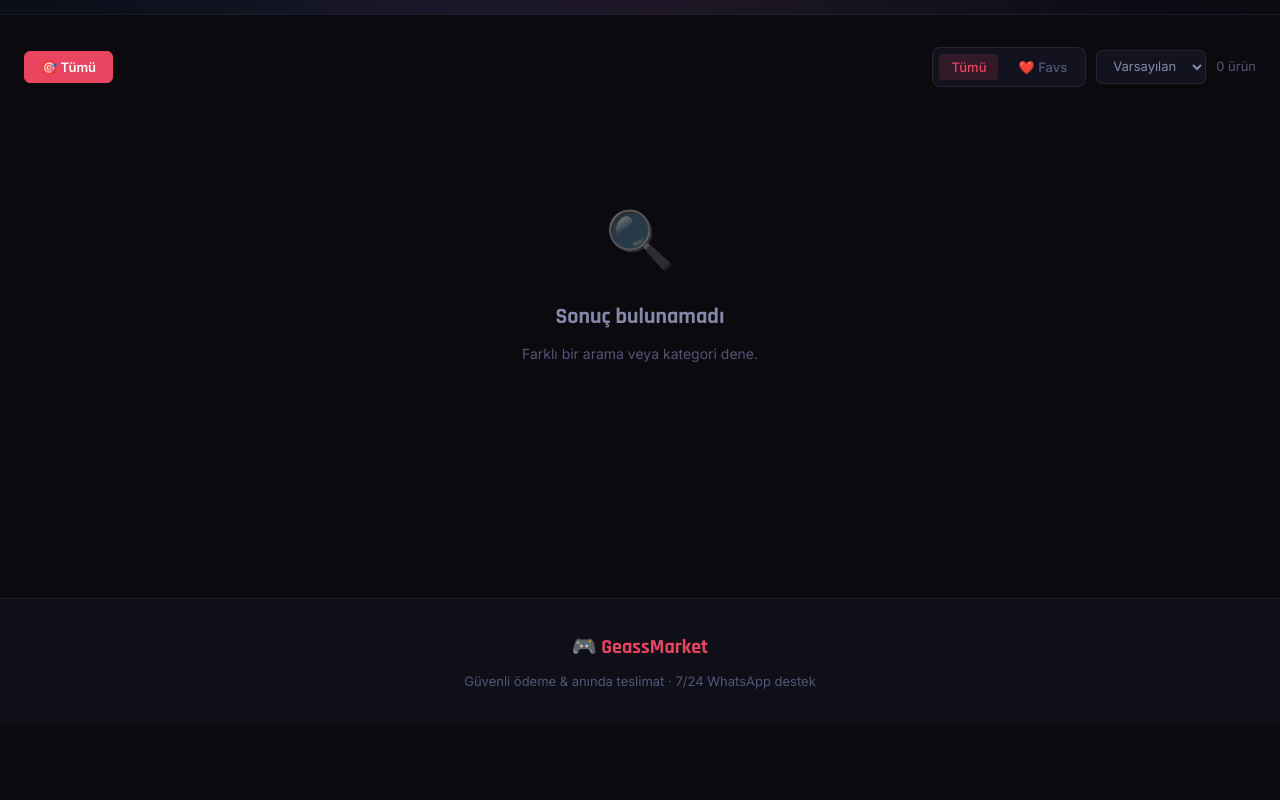
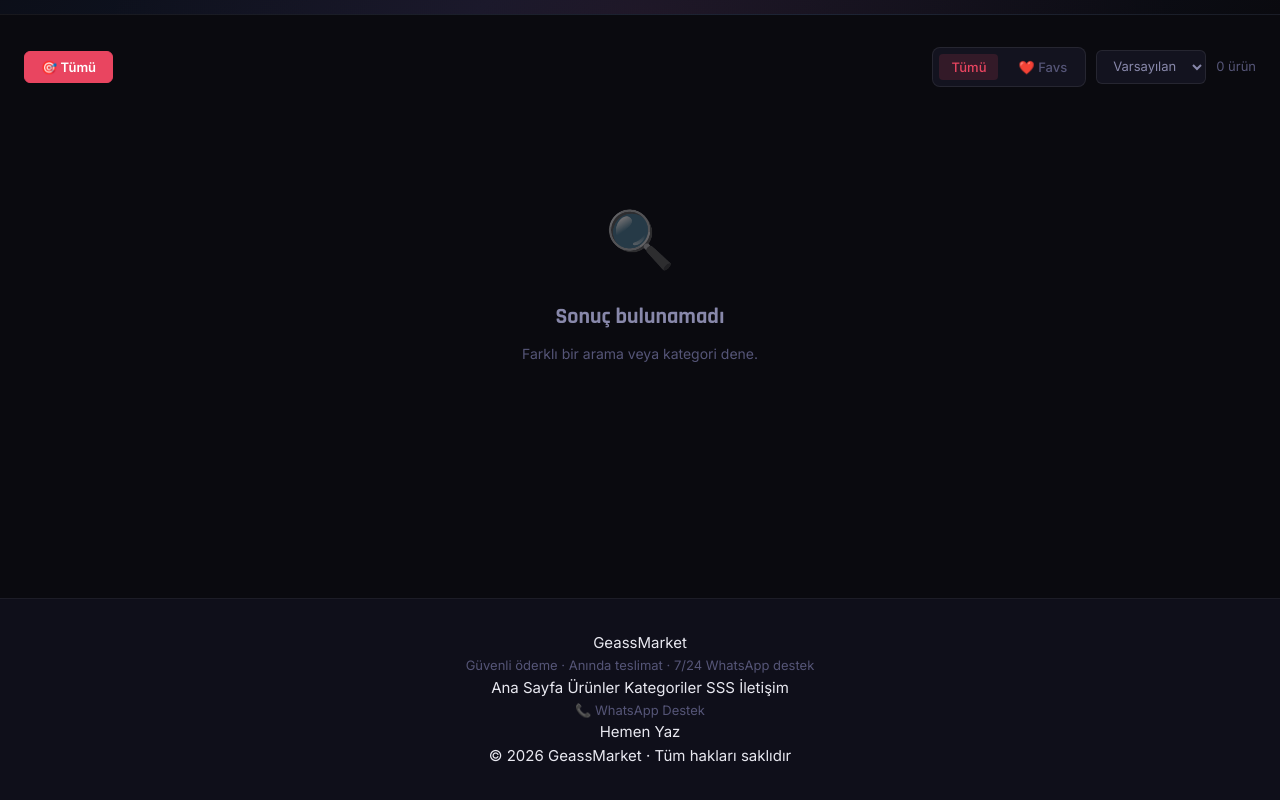
Before and after one commit to yusacoder/marketyusacoder, a plain HTML site: page index.html in a window 1280 px wide. Shown: the part 379-1179 px from the top of the page. Before the commit the page ends 1103 px from the top, so only its background shows below. Drawn offline with Linux system fonts and the light colour scheme.

Commit message:
Update index.html

```diff
--- a/index.html
+++ b/index.html
@@ -86,9 +86,32 @@
 
 <!-- FOOTER -->
 <footer class="footer">
-  <div class="footer-inner">
-    <div class="footer-brand">🎮 GeassMarket</div>
-    <p>Güvenli ödeme &amp; anında teslimat · 7/24 WhatsApp destek</p>
+  <div class="footer-container">
+
+    <div class="footer-left">
+      <div class="brand">GeassMarket</div>
+      <p class="desc">
+        Güvenli ödeme · Anında teslimat · 7/24 WhatsApp destek
+      </p>
+    </div>
+
+    <div class="footer-links">
+      <a href="#">Ana Sayfa</a>
+      <a href="#">Ürünler</a>
+      <a href="#">Kategoriler</a>
+      <a href="#">SSS</a>
+      <a href="#">İletişim</a>
+    </div>
+
+    <div class="footer-support">
+      <p>📞 WhatsApp Destek</p>
+      <a href="https://wa.me/905551234567">Hemen Yaz</a>
+    </div>
+
+  </div>
+
+  <div class="footer-bottom">
+    © 2026 GeassMarket · Tüm hakları saklıdır
   </div>
 </footer>
 
```
